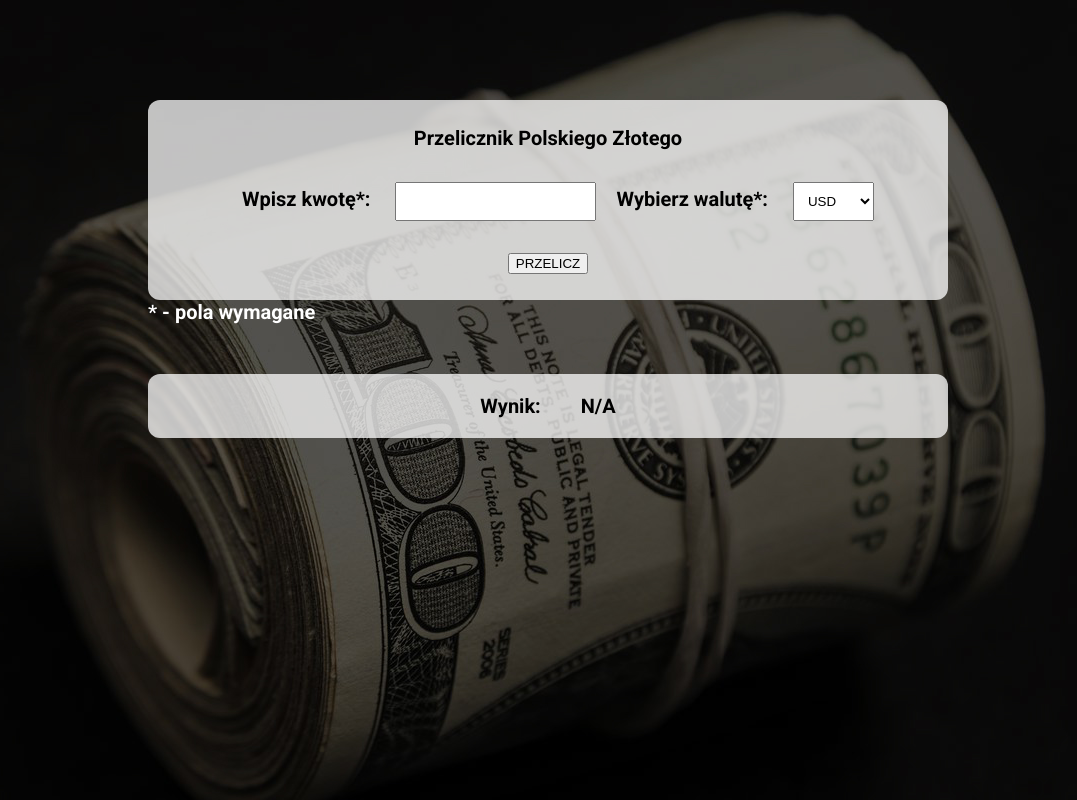
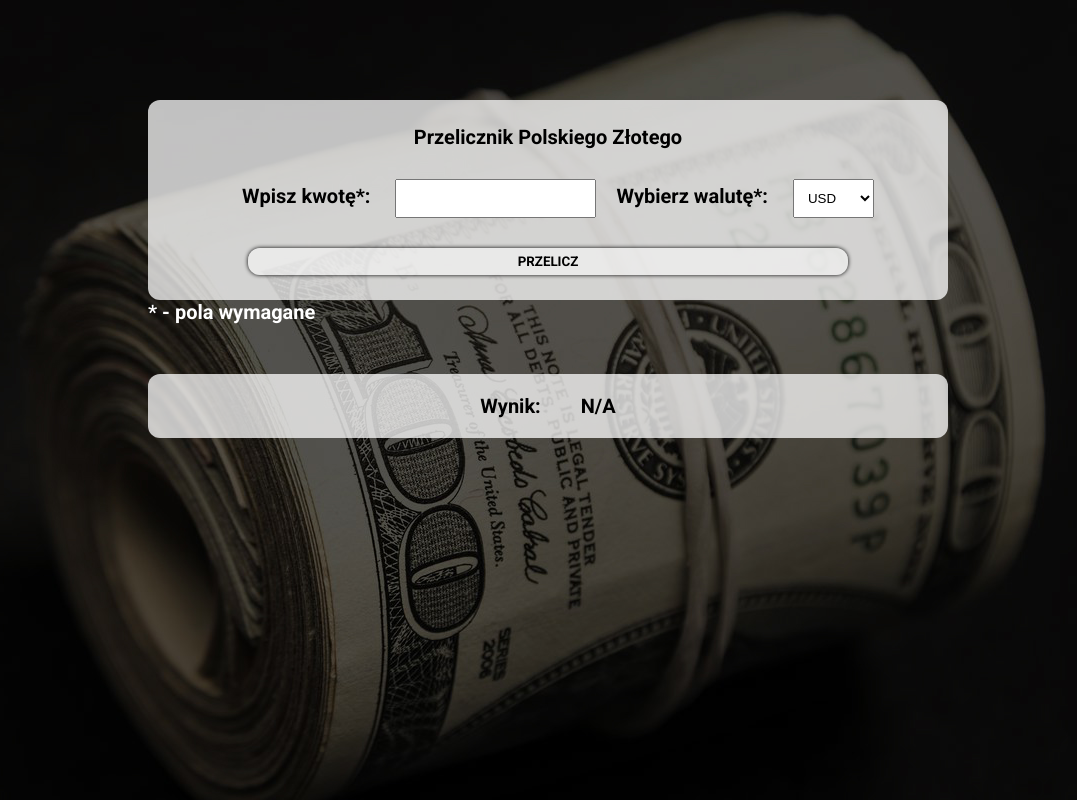
Before and after one commit to Jerszynski/currency-converter, a plain HTML site: page index.html in a window 1280 px wide. Shown: the whole page, without its empty margins (92-1169 px from the left). Drawn offline with Linux system fonts and the light colour scheme.

Commit message:
Set select option to 'selected' in index.html. Add button.css. Align input value to center.

```diff
--- /dev/null
+++ b/css/button.css
@@ -0,0 +1,11 @@
+.form__button {
+  font-family: "Roboto", sans-serif;
+  font-weight: 700;
+  border: none;
+  border-radius: 12px;
+  background-color: rgba(255, 255, 255, 0.5);
+  box-shadow: 0px 0px 4px #000;
+  padding: 6px;
+  max-width: 600px;
+  width: 100%;
+}
--- a/css/form.css
+++ b/css/form.css
@@ -30,6 +30,7 @@
 
 .form__itemInput {
   padding: 10px;
+  text-align: center;
 }
 
 .form__select {
--- a/index.html
+++ b/index.html
@@ -13,6 +13,7 @@
     <link rel="stylesheet" href="css/style.css" />
     <link rel="stylesheet" href="css/form.css" />
     <link rel="stylesheet" href="css/containers.css" />
+    <link rel="stylesheet" href="css/button.css" />
     <title>Currency-Converter</title>
   </head>
   <body class="body">
@@ -45,7 +46,7 @@
                 class="form__select"
                 required
               >
-                <option value="USD">USD</option>
+                <option value="USD" selected>USD</option>
                 <option value="EURO">EURO</option>
                 <option value="GBP">GBP</option>
                 <option value="CHF">CHF</option>
```
